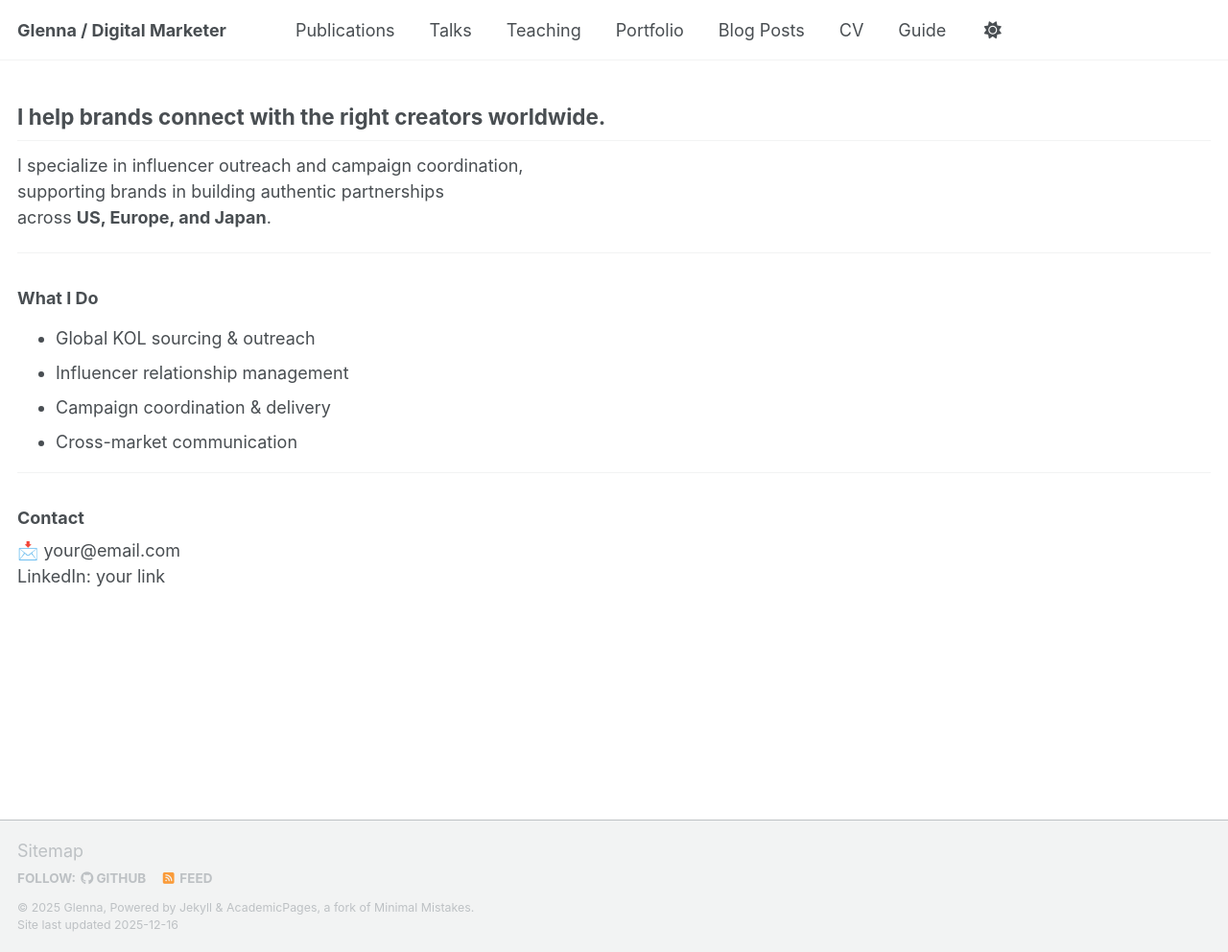
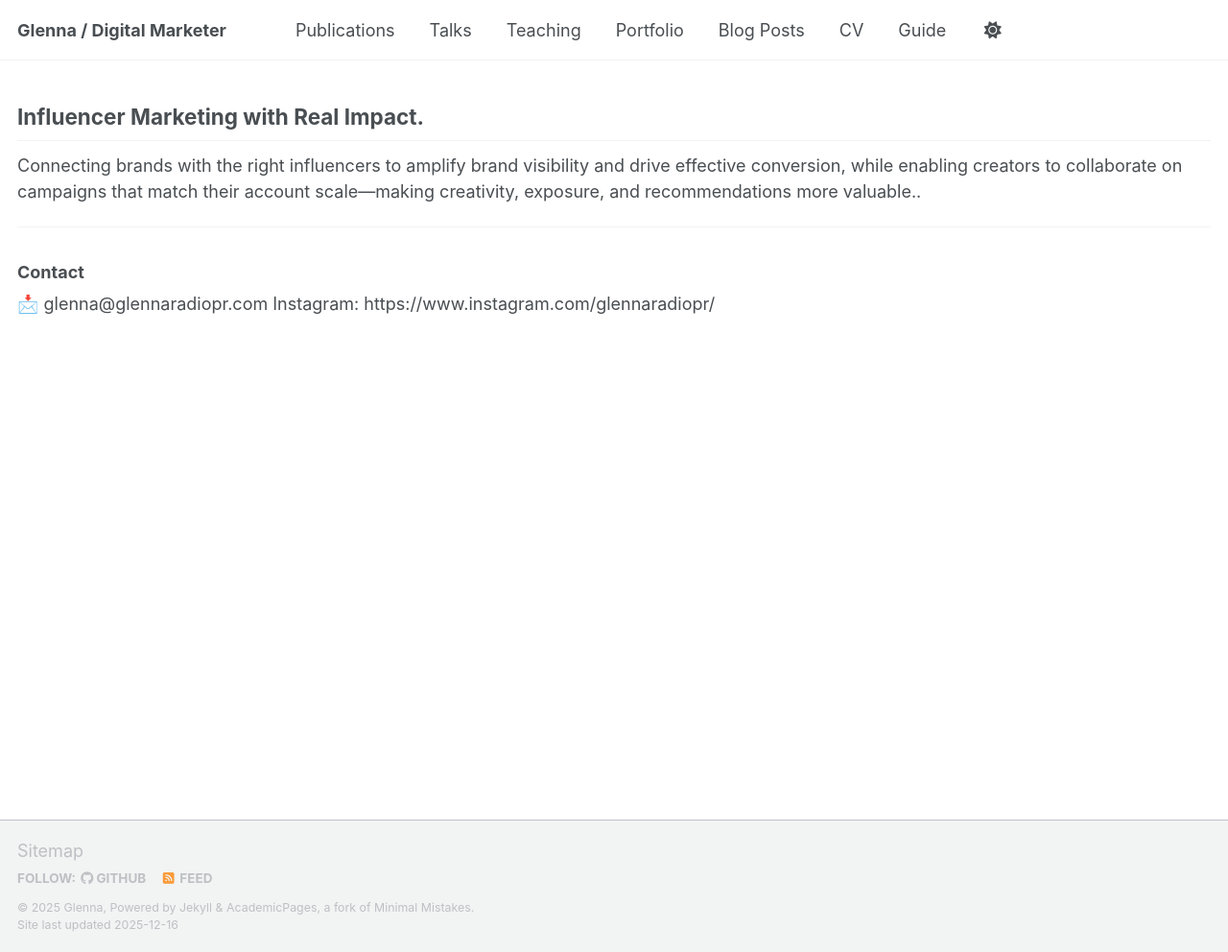
Before and after one commit to ranjincui847/glennaradiopr, a Jekyll site: the page built from index.md, in a window 1280 px wide and 992 px high. Shown: the whole window at 96% size. Built offline with Jekyll 4.4.1, drawn with Linux system fonts in a browser that asks for light colours; a script that is not in the unit is left out.

Commit message:
Update index.md

```diff
--- a/index.md
+++ b/index.md
@@ -5,22 +5,12 @@ excerpt: "Global Influencer Marketing & KOL Partnerships"
 permalink: /
 ---
 
-## I help brands connect with the right creators worldwide.
+## Influencer Marketing with Real Impact.
 
-I specialize in influencer outreach and campaign coordination,
-supporting brands in building authentic partnerships
-across **US, Europe, and Japan**.
-
----
-
-### What I Do
-- Global KOL sourcing & outreach
-- Influencer relationship management
-- Campaign coordination & delivery
-- Cross-market communication
+Connecting brands with the right influencers to amplify brand visibility and drive effective conversion, while enabling creators to collaborate on campaigns that match their account scale—making creativity, exposure, and recommendations more valuable..
 
 ---
 
 ### Contact
-📩 your@email.com
-LinkedIn: your link
+📩 glenna@glennaradiopr.com
+Instagram: https://www.instagram.com/glennaradiopr/
```
